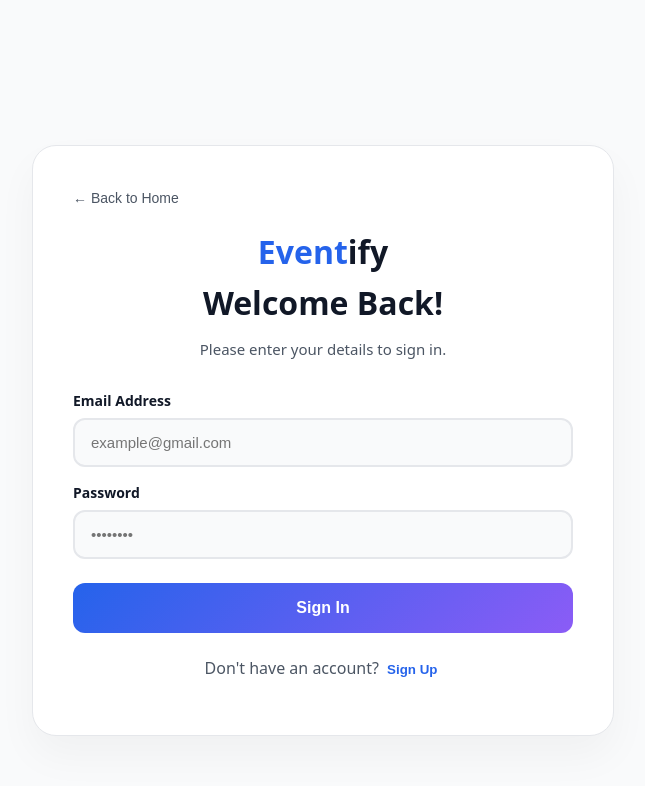
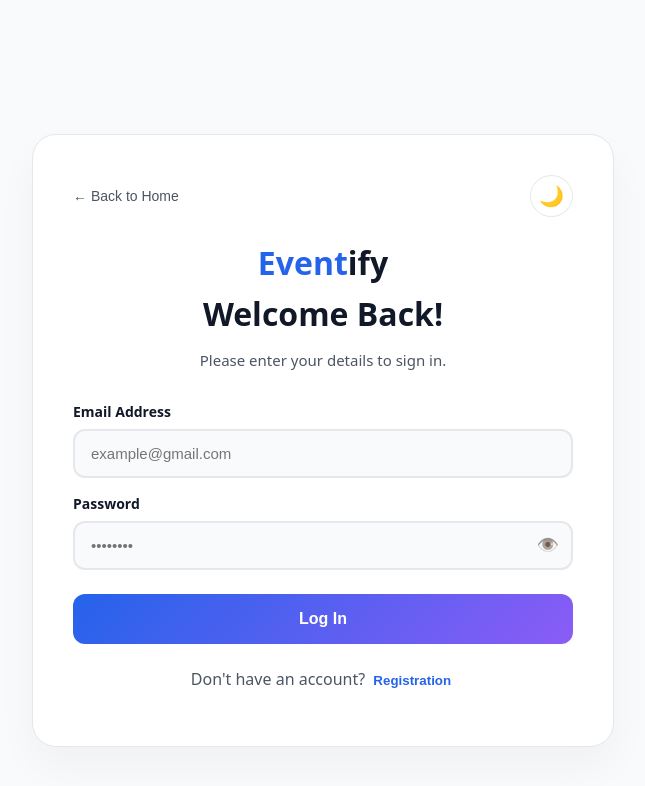
Before and after one commit to osamabudair/eventify-project, a React (Vite) app in the folder eventify-project/: page /auth in a window 1280 px wide. Shown: the top 786 px of the page, without its empty margins (317-962 px from the left). Built offline with nearby package versions, Linux system fonts and the light colour scheme.

Commit message:
Refactor: reorganize project structure, implement global Context API for dark mode, and update Auth UI

```diff
--- /dev/null
+++ b/eventify-project/src/context/ThemeContext.jsx
@@ -0,0 +1,33 @@
+import React, { createContext, useState, useEffect, useContext } from 'react';
+
+// إنشاء الـ Context
+const ThemeContext = createContext();
+
+// دالة مخصصة لاستخدام الثيم بسهولة
+export const useTheme = () => useContext(ThemeContext);
+
+export const ThemeProvider = ({ children }) => {
+  // جلب الحالة من التخزين المحلي أو وضعها كنهاري افتراضياً
+  const [isDarkMode, setIsDarkMode] = useState(() => {
+    return localStorage.getItem('theme') === 'dark';
+  });
+
+  // تطبيق الكلاس على كامل الموقع وحفظ الخيار
+  useEffect(() => {
+    if (isDarkMode) {
+      document.body.classList.add('dark-mode');
+      localStorage.setItem('theme', 'dark');
+    } else {
+      document.body.classList.remove('dark-mode');
+      localStorage.setItem('theme', 'light');
+    }
+  }, [isDarkMode]);
+
+  const toggleTheme = () => setIsDarkMode(!isDarkMode);
+
+  return (
+    <ThemeContext.Provider value={{ isDarkMode, toggleTheme }}>
+      {children}
+    </ThemeContext.Provider>
+  );
+};
--- a/eventify-project/src/Auth.css
+++ b/eventify-project/src/pages/Auth/Auth.css
@@ -219,3 +219,36 @@
 .toggle-btn:hover {
   text-decoration: underline;
 }
+
+/* إعدادات حقل كلمة المرور مع زر العين */
+.password-input-wrapper {
+  position: relative;
+  display: flex;
+  align-items: center;
+}
+
+.password-input-wrapper input {
+  width: 100%;
+  padding-right: 45px; /* ترك مساحة للعين عشان النص ما يجي فوقها */
+  box-sizing: border-box;
+}
+
+.password-toggle-btn {
+  position: absolute;
+  right: 14px;
+  background: none;
+  border: none;
+  cursor: pointer;
+  font-size: 18px;
+  padding: 0;
+  display: flex;
+  align-items: center;
+  justify-content: center;
+  opacity: 0.7;
+  transition: opacity 0.2s ease, transform 0.2s ease;
+}
+
+.password-toggle-btn:hover {
+  opacity: 1;
+  transform: scale(1.1);
+}
--- a/eventify-project/src/Auth.jsx
+++ b/eventify-project/src/pages/Auth/Auth.jsx
@@ -1,26 +1,34 @@
 import React, { useState } from 'react';
 import { useNavigate } from 'react-router-dom';
+import { useTheme } from '../../context/ThemeContext';
 import './Auth.css';
 
 const Auth = () => {
+  const { isDarkMode, toggleTheme } = useTheme();
   const [isLogin, setIsLogin] = useState(true);
+
+  // حالات القيم
   const [password, setPassword] = useState('');
   const [confirmPassword, setConfirmPassword] = useState('');
   const [role, setRole] = useState('STUDENT');
 
-  // حالة التحكم بالأنيميشن
+  // حالات إظهار/إخفاء كلمة المرور
+  const [showPassword, setShowPassword] = useState(false);
+  const [showConfirmPassword, setShowConfirmPassword] = useState(false);
+
   const [animationClass, setAnimationClass] = useState('fade-in');
   const navigate = useNavigate();
 
-  // دالة تبديل الصفحة مع تأثير حركي
   const toggleAuthMode = () => {
-    setAnimationClass('fade-out'); // بدء الاختفاء
+    setAnimationClass('fade-out');
     setTimeout(() => {
       setIsLogin(!isLogin);
       setPassword('');
       setConfirmPassword('');
-      setAnimationClass('fade-in'); // بدء الظهور
-    }, 300); // 300 ملي ثانية (نفس مدة الـ CSS)
+      setShowPassword(false); // إعادة الإخفاء عند التبديل
+      setShowConfirmPassword(false);
+      setAnimationClass('fade-in');
+    }, 300);
   };
 
   const getPasswordStrength = (pass) => {
@@ -58,9 +66,14 @@ const Auth = () => {
     <div className="auth-page">
       <div className="auth-card">
 
-        <button className="back-btn" onClick={() => navigate('/')}>
+        <div style={{ display: 'flex', justifyContent: 'space-between', alignItems: 'center', marginBottom: '24px' }}>
+          <button className="back-btn" onClick={() => navigate('/')} style={{ marginBottom: 0 }}>
             &larr; Back to Home
           </button>
+          <button className="theme-toggle" onClick={toggleTheme}>
+            {isDarkMode ? '☀️' : '🌙'}
+          </button>
+        </div>
 
         <div className="auth-header">
           <h1 className="logo">Event<span>ify</span></h1>
@@ -68,7 +81,6 @@ const Auth = () => {
           <p>{isLogin ? 'Please enter your details to sign in.' : 'Join us and start managing or joining events.'}</p>
         </div>
 
-        {/* غلاف الأنيميشن */}
         <div className={`auth-form-wrapper ${animationClass}`}>
           <form onSubmit={handleSubmit} className="auth-form">
             {!isLogin && (
@@ -80,19 +92,27 @@ const Auth = () => {
 
             <div className="input-group">
               <label>Email Address</label>
-              {/* تعديل الـ placeholder لإيميل طبيعي */}
               <input type="email" placeholder="example@gmail.com" required />
             </div>
 
             <div className="input-group">
               <label>Password</label>
+              <div className="password-input-wrapper">
                 <input
-                type="password"
+                  type={showPassword ? "text" : "password"}
                   placeholder="••••••••"
                   required
                   value={password}
                   onChange={(e) => setPassword(e.target.value)}
                 />
+                <button
+                  type="button"
+                  className="password-toggle-btn"
+                  onClick={() => setShowPassword(!showPassword)}
+                >
+                  {showPassword ? '🙈' : '👁️'}
+                </button>
+              </div>
             </div>
 
             {!isLogin && (
@@ -109,21 +129,28 @@ const Auth = () => {
               </div>
             )}
 
-            {/* حقل تأكيد كلمة المرور */}
             {!isLogin && (
               <div className="input-group">
                 <label>Confirm Password</label>
+                <div className="password-input-wrapper">
                   <input
-                  type="password"
+                    type={showConfirmPassword ? "text" : "password"}
                     placeholder="••••••••"
                     required
                     value={confirmPassword}
                     onChange={(e) => setConfirmPassword(e.target.value)}
                   />
+                  <button
+                    type="button"
+                    className="password-toggle-btn"
+                    onClick={() => setShowConfirmPassword(!showConfirmPassword)}
+                  >
+                    {showConfirmPassword ? '🙈' : '👁️'}
+                  </button>
+                </div>
               </div>
             )}
 
-            {/* التصميم الموديرن لاختيار نوع الحساب */}
             {!isLogin && (
               <div className="role-selection">
                 <label>I am a:</label>
@@ -147,7 +174,7 @@ const Auth = () => {
             )}
 
             <button type="submit" className="submit-btn">
-              {isLogin ? 'Sign In' : 'Sign Up'}
+              {isLogin ? 'Log In' : 'Registration'}
             </button>
           </form>
         </div>
@@ -156,7 +183,7 @@ const Auth = () => {
           <p>
             {isLogin ? "Don't have an account? " : "Already have an account? "}
             <button type="button" onClick={toggleAuthMode} className="toggle-btn">
-              {isLogin ? 'Sign Up' : 'Sign In'}
+              {isLogin ? 'Registration' : 'Log In'}
             </button>
           </p>
         </div>
--- a/eventify-project/src/Home.jsx
+++ b/eventify-project/src/pages/Home/Home.jsx
@@ -1,18 +1,11 @@
-import React, { useState, useEffect } from 'react';
+import React from 'react'; // شلنا الـ useState و useEffect
 import { useNavigate } from 'react-router-dom';
+import { useTheme } from '../../context/ThemeContext'; // استدعاء الثيم العالمي
 import './Home.css';
 
 const Home = () => {
-  const [isDarkMode, setIsDarkMode] = useState(false);
+  const { isDarkMode, toggleTheme } = useTheme();
   const navigate = useNavigate();
-
-  useEffect(() => {
-    if (isDarkMode) {
-      document.body.classList.add('dark-mode');
-    } else {
-      document.body.classList.remove('dark-mode');
-    }
-  }, [isDarkMode]);
 
   const mockEvents = [
     {
@@ -43,18 +36,18 @@ const Home = () => {
 
   return (
     <div className="home-container">
-
       <nav className="navbar animate-fade-in-down">
         <h1 className="logo">Event<span>ify</span></h1>
         <div className="nav-actions">
+          {/* زر تبديل الدارك مود صار يستخدم الدالة العالمية */}
           <button
             className="theme-toggle"
-            onClick={() => setIsDarkMode(!isDarkMode)}
+            onClick={toggleTheme}
           >
             {isDarkMode ? '☀️' : '🌙'}
           </button>
           <button className="login-btn" onClick={() => navigate('/auth')}>Log In</button>
-          <button className="register-btn" onClick={() => navigate('/auth')}>Sign Up</button>
+          <button className="register-btn" onClick={() => navigate('/auth')}>Registration</button>
         </div>
       </nav>
 
```
Also changed, not shown: eventify-project/src/App.jsx (+5 -2 lines), eventify-project/src/pages/Home/Home.css (renamed from eventify-project/src/Home.css). Lines whose indentation alone changed are shown as unchanged.
